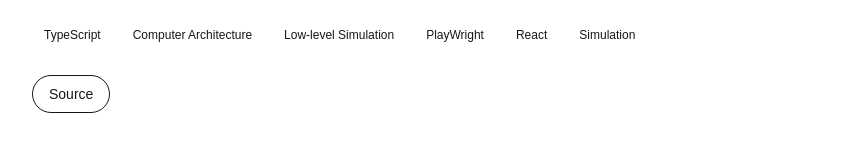
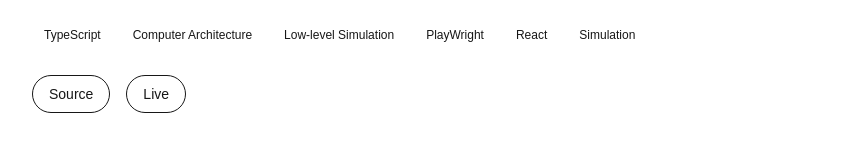
Before and after one commit to gurmo06/Portfolio, a Next.js app: page /projects/arm-visualizer in a window 1280 px wide. Shown: the part 255-406 px from the top of the page, without its empty margins (184-1029 px from the left). Built offline with nearby package versions, Linux system fonts and the light colour scheme.

Commit message:
Live links for supported projects

```diff
--- a/src/app/projects/[slug]/page.tsx
+++ b/src/app/projects/[slug]/page.tsx
@@ -76,7 +76,18 @@
             >
               Source
             </Link>
+            {project.liveHref && (
+              <Link
+                href = {project.liveHref}
+                target = "_blank"
+                rel = "noreferrer"
+                className = "ml-4"
+              >
+                Live
+              </Link>
+            )}
           </div>
+
         </section>
       </div>
     </main>
--- a/src/app/timeline/page.tsx
+++ /dev/null
@@ -1,15 +0,0 @@
-export default function Timeline()
-{
-  return (
-    <main className="min-h-screen bg-background text-foreground">
-      <div className="mx-auto max-w-4xl px-6 py-16 space-y-4">
-        <h1 className="text-5xl font-bold">Timeline</h1>
-        <p className="text-lg text-muted-fg">Coming soon.</p>
-
-        <a href="/" className="text-sm text-foreground hover:text-muted-fg transition">
-          ← Back home
-        </a>
-      </div>
-    </main>
-  );
-}
--- a/src/lib/Bio.tsx
+++ b/src/lib/Bio.tsx
@@ -9,7 +9,7 @@
 export const links =
 [
   { label: "GitHub", href: "https://github.com/gurmo06" },
-  { label: "LinkedIn", href: "https://www.linkedin.com/in/gurmohit-singh-88593b326/" },
+  { label: "LinkedIn", href: "https://www.linkedin.com/in/gurmo06/" },
   { label: "Resume", href: "/resume/Gurmohit Singh - Technical Resume.pdf" },
 ];
 
@@ -20,6 +20,7 @@
     name: "Aviation Damage Risk Predictor",
     description: "• A machine learning pipeline for predicting aircraft damage risk from 307K+ aviation incident records.\n• Uses engineered features from incident metadata, text, missingness patterns, and domain-specific risk signals.\n• Evaluated LightGBM models with cross-validation, threshold tuning, and ablation; achieved 0.939 ROC-AUC.",
     tech: ["Python", "Pandas", "scikit-learn", "LightGBM", "NumPy"],
+    liveHref: null,
     sourceHref: "https://colab.research.google.com/drive/1jdd_HggDw_HUZuFoYnVRprFe_ipkBWaX",
   },
   {
@@ -27,6 +28,7 @@
     name: "Pacman AI Project Suite",
     description: "• A suite of AI agents spanning five Pacman-based projects over search, planning, learning, inference, & classification.\n• Implemented graph and adversarial search, value iteration, Q-learning, Bayes net inference, and supervised classifiers.\n• Applied these algorithms to maze navigation, multi-agent decision-making, reinforcement learning, probabilistic reasoning, and digit/Pacman behavior classification.",
     tech: ["Python", "AI", "Search", "Reinforcement Learning", "Bayes Nets"],
+    liveHref: null,
     sourceHref: "https://drive.google.com/drive/folders/1iZRIvIJeyESbL4LKiRnY7ZMz05rISl-m",
   },
   {
@@ -34,6 +36,7 @@
     name: "Energy-Efficient Graphics API Benchmark",
     description: "• A GPU efficiency benchmark comparing Vulkan, Direct3D 12, and OpenGL across graphical workloads.\n• Collected FPS, benchmark scores, power, and thermal data across repeated trials.\n• Derived performance-per-watt metrics and found Vulkan delivered the strongest measured efficiency.\n\n",
     tech: ["Vulkan", "Direct3D 12", "OpenGL", "GPU-Z"],
+    liveHref: null,
     sourceHref: "https://drive.google.com/drive/folders/100RdI8gwuy1POOvWJe_-mHTs1zqBgQvl",
   },
   {
@@ -41,6 +44,7 @@
     name: "ARM Visualizer",
     description: "• An online visualization for different system components working together to form a simulated AArch64 system.\n• Includes low-level simulations for CPU registers, ALU operations, cache memory, and pipelining.\n• Features a web-based interface and a step by step execution pattern for ARM64 Assembly instructions.",
     tech: ["TypeScript", "Computer Architecture", "Low-level Simulation", "PlayWright", "React", "Simulation"],
+    liveHref: "https://arm-visualizer.pages.dev/",
     sourceHref: "https://github.com/gurmo06/ARM_Visualizer",
   },
   {
@@ -48,6 +52,7 @@
     name: "Cloud Scheduler Simulator",
     description: "• A cloud simulation project for modeling virtual machines, task scheduling, and distributed resource usage.\n• Evaluates workload execution across configurable cloud environments and allocation strategies (4 scheduling algorithms included).\n• Used to compare scheduling efficiency, resource utilization, and overall system performance.",
     tech: ["C++", "Simulation", "Cloud Computing", "Scheduling"],
+    liveHref: null,
     sourceHref: "https://drive.google.com/drive/folders/1jhyUkaCjfSxWEj_45siOKOay2yzZKPHd"
   },
   {
@@ -55,6 +60,7 @@
     name: "QARDS - THE Quantum Card Game",
     description: "• A digital card game with a unique twist involving quantum mechanics.\n• Incorporates superposition, entanglement, and constructive and destructive interference from a Grover diffusion operator.\n• Offers both a CLI and GUI version.\n• Won 2nd at the UT IBM Qiskit Fall Fest Hackathon 2025!",
     tech: ["Python", "Qiskit", "PySide6"],
+    liveHref: null,
     sourceHref: "https://github.com/gurmo06/QARDS",
   },
   {
@@ -62,6 +68,7 @@
     name: "Tau",
     description: "• A simple Discord bot with various math functions.\n• Will be expanded with matrix calculations and calculus functions.\n• Currently offline (was previously hosted on Railway but trial ended).",
     tech: ["Python", "Discord API"],
+    liveHref: null,
     sourceHref: "https://github.com/gurmo06/Tau_Python",
   },
   {
@@ -69,6 +76,7 @@
     name: "This Portfolio!",
     description: "• A personal portfolio website to showcase my projects and skills.\n• Features sections for about me, projects, and contact information.\n• Should be up if you're looking at it :)",
     tech: ["TypeScript", "Next.js", "React","Tailwind CSS"],
+    liveHref: "https://gurmo.vercel.app/",
     sourceHref: "https://github.com/gurmo06/Portfolio/tree/main",
   }
 ];
```
